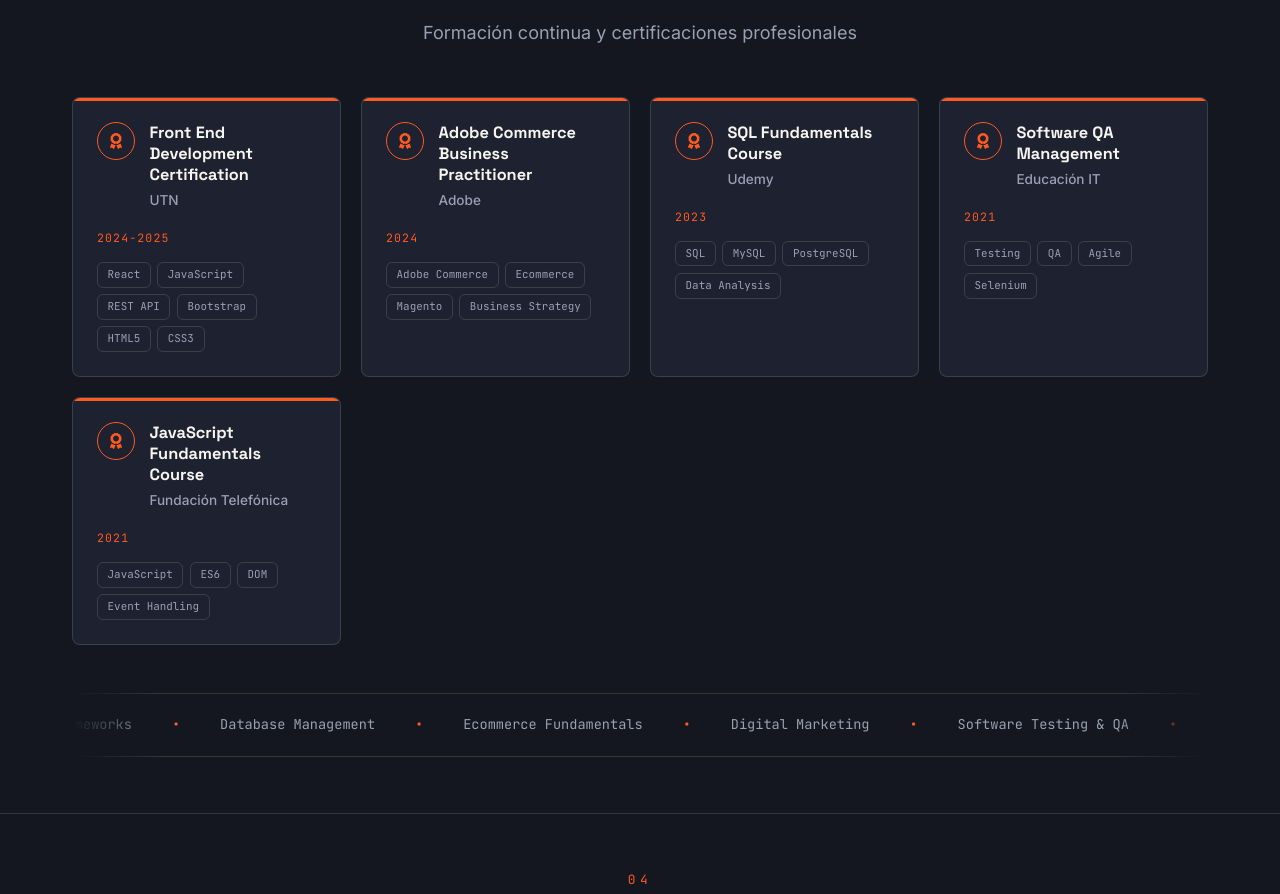
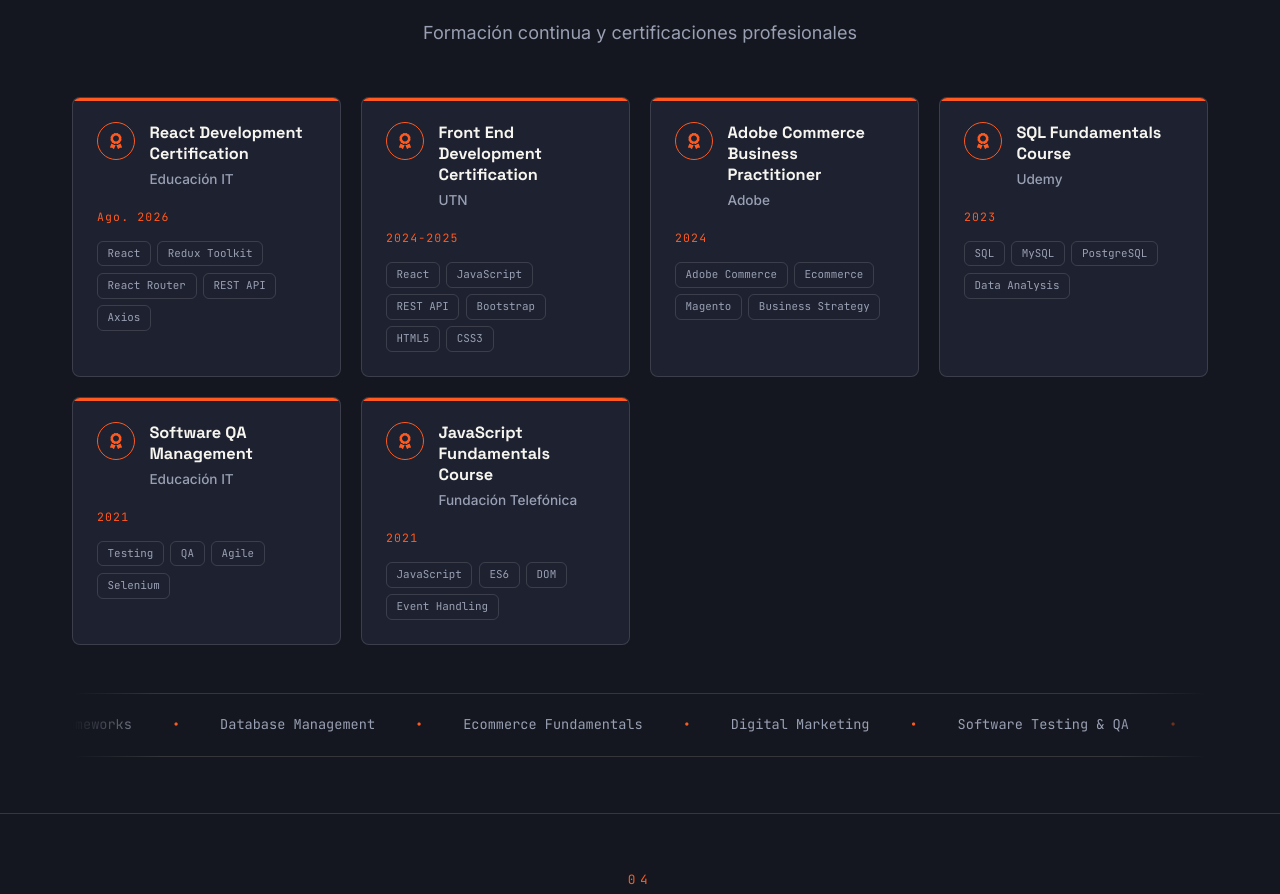
Before and after one commit to IgnacioDN/Portfolio, a React (Vite) app in the folder Portfolio-Project/: page / in a window 1280 px wide. Shown: the part 2461-3355 px from the top of the page. Built offline with nearby package versions, Linux system fonts and the light colour scheme.

Commit message:
Add React Development Certification to Education
Added React Development Certification to the certifications array.

```diff
--- a/Portfolio-Project/src/components/Education.jsx
+++ b/Portfolio-Project/src/components/Education.jsx
@@ -3,6 +3,12 @@ import { FaAward } from 'react-icons/fa';
 import '../styles/Education.css';
 
 const certifications = [
+  {
+    name: 'React Development Certification',
+    issuer: 'Educación IT',
+    date: 'Ago. 2026',
+    skills: ['React', 'Redux Toolkit', 'React Router', 'REST API', 'Axios'],
+  },
   {
     name: 'Front End Development Certification',
     issuer: 'UTN',
```
